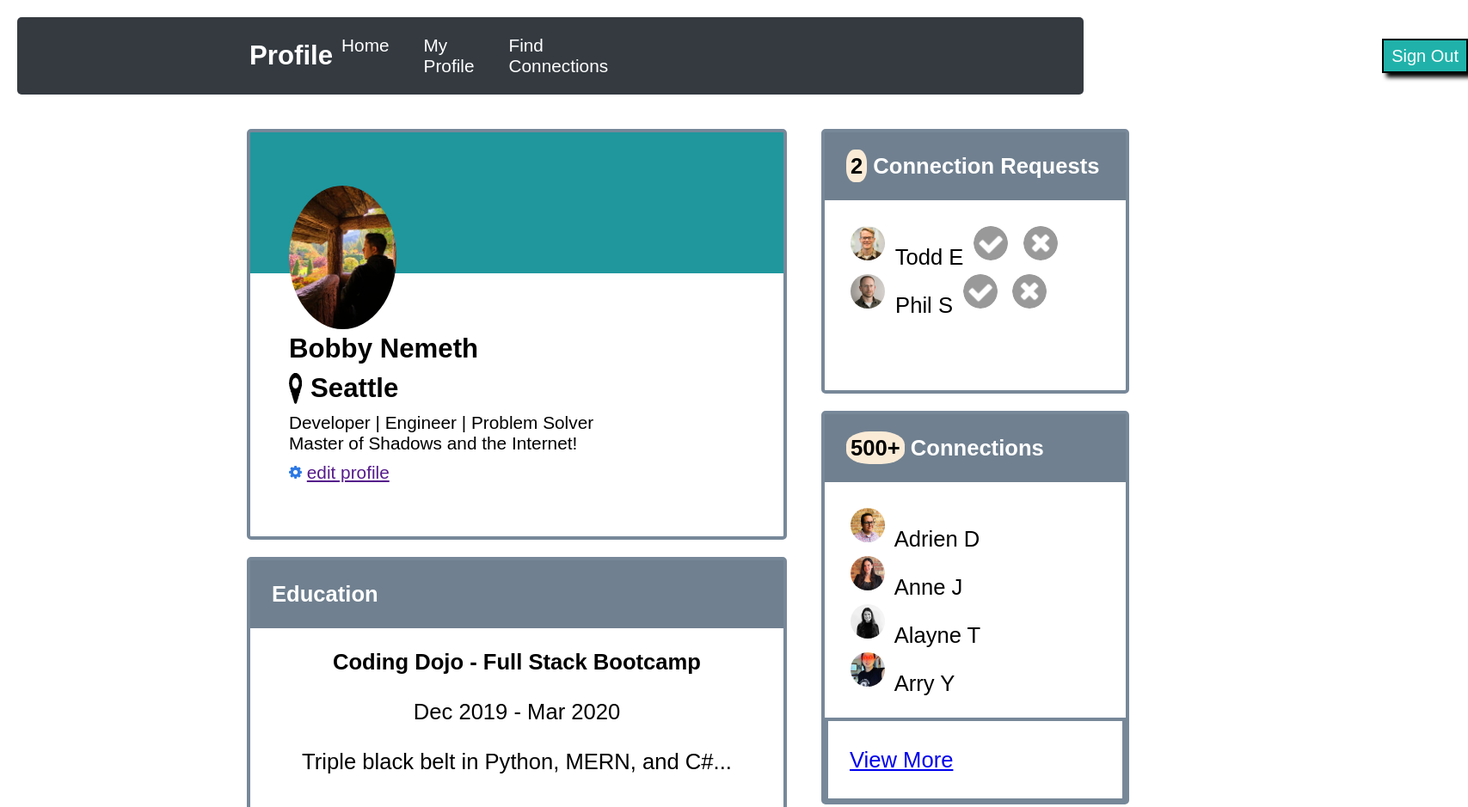
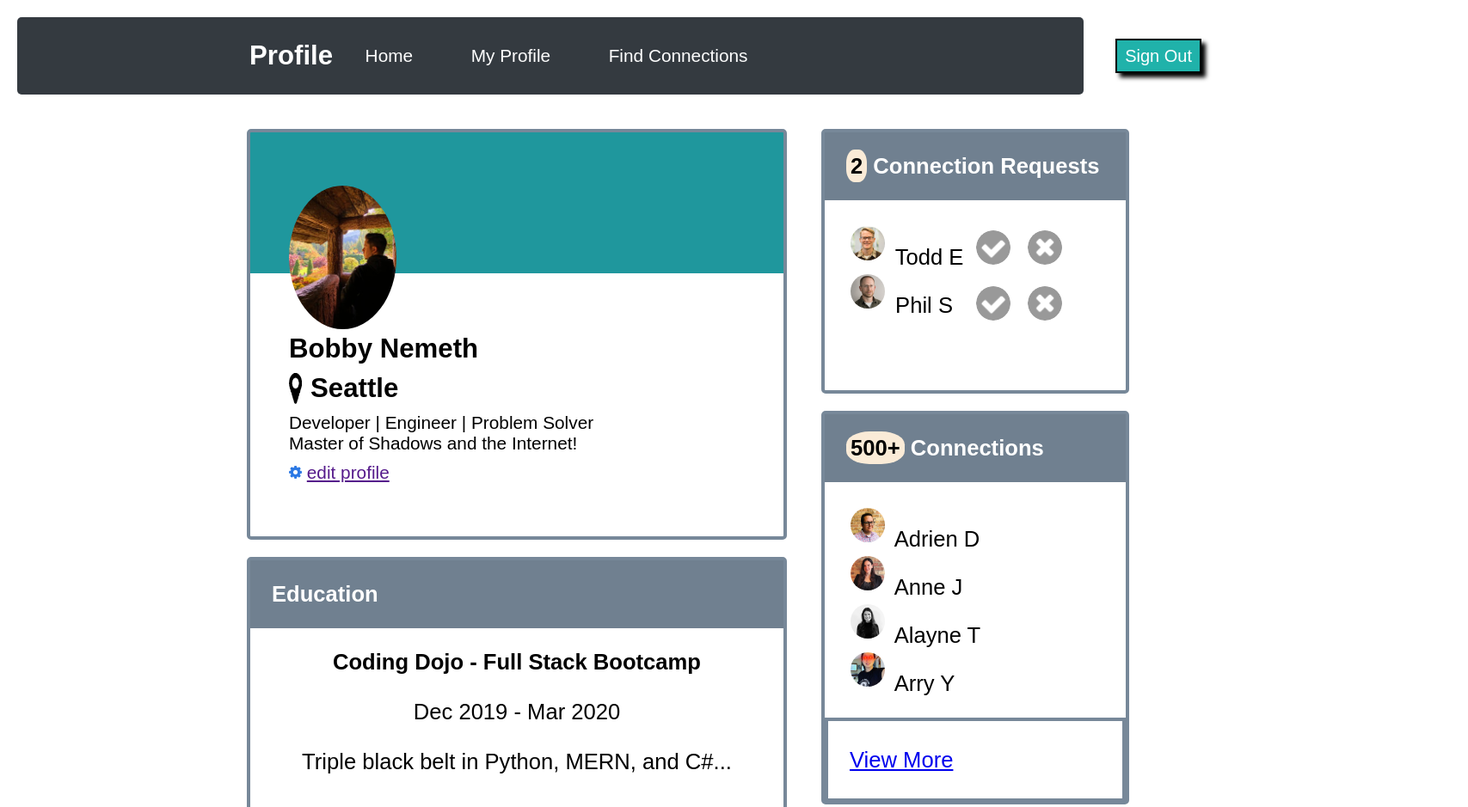
Before and after one commit to Robertsnemeth/WebFund, a plain HTML site: page W2S1/ProfilePage/profilepage.html in a window 1280 px wide. Shown: the top 939 px of the page at 86% size, 1707 px wide, since content can reach past the window. Drawn offline with Linux system fonts and the light colour scheme.

Commit message:
6:47 on 5/12

```diff
--- a/W2S1/ProfilePage/profilepage.html
+++ b/W2S1/ProfilePage/profilepage.html
@@ -57,8 +57,14 @@
                 <div id="box3">
                     <h3><span>2</span> Connection Requests</h3>
                     <div class="connection">
-                        <p><a><img src="images/todd-s.jpg" alt="todd"></a> Todd E <a><img src="images/accept-circle.png" alt="accept"></a><a> <img src="images/close-circle.png" alt="close"></a></p>
-                        <p><a><img src="images/phil-s.jpg" alt="phil"></a> Phil S <a><img src="images/accept-circle.png" alt="accept"></a><a> <img src="images/close-circle.png" alt="close"></a></p>
+                        <section class="pics">
+                            <p><a><img src="images/todd-s.jpg" alt="todd"></a> Todd E </p>
+                            <p><a><img src="images/phil-s.jpg" alt="phil"></a> Phil S </p>
+                        </section>
+                        <section class="yesno">
+                            <a><img src="images/accept-circle.png" alt="accept"></a><a> <img src="images/close-circle.png" alt="close"></a>
+                            <a><img src="images/accept-circle.png" alt="accept"></a><a> <img src="images/close-circle.png" alt="close"></a>
+                        </section>
                     </div>
                 </div>
                 <div id="box4">
--- a/W2S1/ProfilePage/style.css
+++ b/W2S1/ProfilePage/style.css
@@ -50,7 +50,9 @@ a:hover {
 }
 .buttons {
     display: flex;
-    margin-right: 900px;
+    margin-right: 400px;
+    width: 500px;
+    justify-content: space-evenly;
 }
 .nav-title {
     margin-left: 250px;
@@ -106,7 +108,13 @@ a:hover {
     margin: 20px;
     border-radius: 5px;
 }
-.connection, .your {
+.connection {
+    padding: 25px;
+    font-size: 1.6rem;
+    display: flex;
+    flex-direction: row;
+}
+.your {
     padding: 25px;
     font-size: 1.6rem;
     display: flex;
@@ -151,14 +159,6 @@ span {
     border-radius: 40%;
     padding: 5px;
 }
-#{
-    border: 4px solid lightslategray;
-    display: flex;
-    padding-left: 25px;
-    align-items: center;
-    height: 90px;
-    font-size: 1.6rem;
-}
 footer {
     border: 4px solid lightslategray;
     display: flex;
@@ -172,3 +172,11 @@ footer {
     border-radius: 50%;
     margin: 5px;
 }
+.yesno {
+    display: flex;
+    flex-wrap: wrap;
+    justify-content: space-evenly;
+    align-items: center;
+    width: 130px;
+    height: 130px;
+}
```
